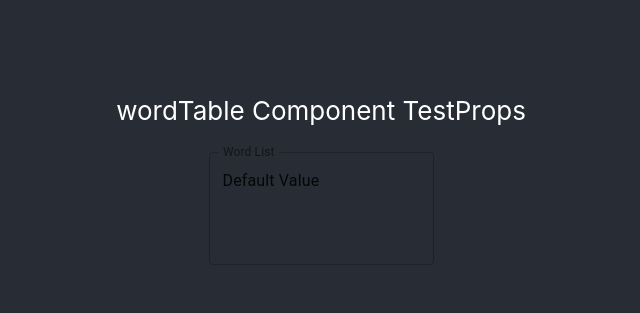
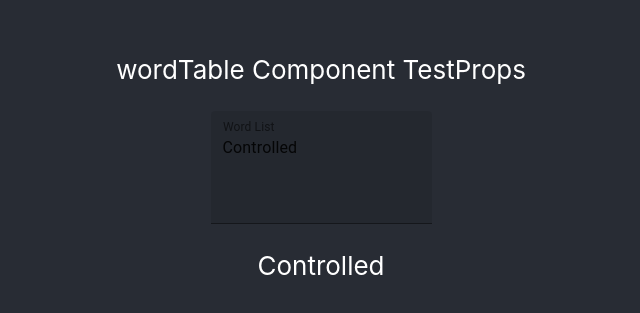
Before and after one commit to irys33/word-search-app, a React (Create React App) app: page / in a window 1280 px wide. Shown: the part 233-546 px from the top of the page, without its empty margins (319-959 px from the left). Built offline with nearby package versions, Linux system fonts and the light colour scheme.

Commit message:
add serValue

```diff
--- a/src/wordForm.js
+++ b/src/wordForm.js
@@ -1,12 +1,15 @@
 
 import React from 'react';
-import { makeStyles } from '@material-ui/core/styles';
 import TextField from '@material-ui/core/TextField';
 
 
 function WordForm(props) {
 
     const [value, setValue] = React.useState('Controlled');
+
+    const handleChange = (event) => {
+        setValue(event.target.value);
+    };
 
     return (
       <div>
@@ -16,8 +19,11 @@ function WordForm(props) {
           multiline
           rows={4}
           defaultValue="Default Value"
-          variant="outlined"
+          variant="filled"
+          value={value}
+          onChange={handleChange}
         />
+        <p>{value}</p>
       </div>
     );
 }
```
